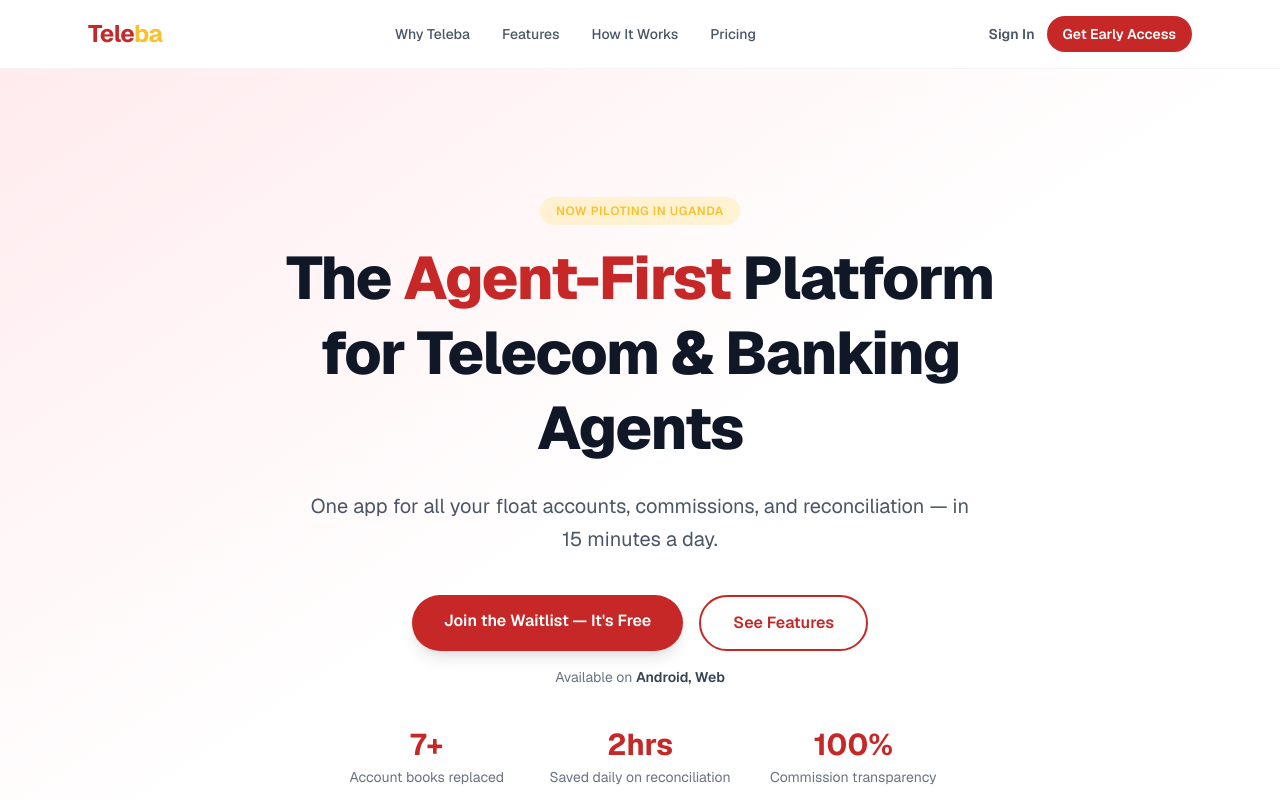
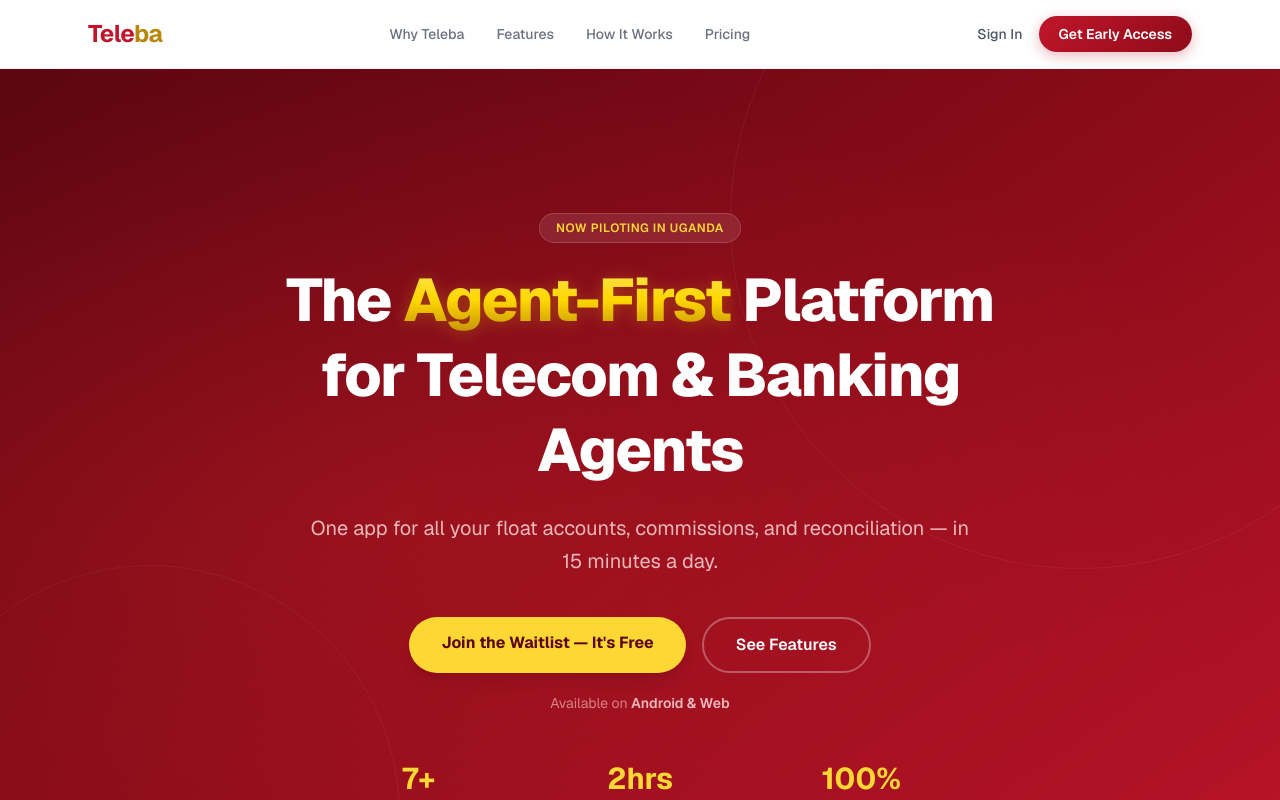
Before and after one commit to Ntsinga/Teleba-Landing-Page, a Next.js app: page / in a window 1280 px wide. Shown: the top 800 px of the page. Built offline with nearby package versions, Linux system fonts and the light colour scheme; no server answers.

Commit message:
Refactor styles and enhance UI components for consistency and improved aesthetics

```diff
--- a/app/components/WaitlistForm.tsx
+++ b/app/components/WaitlistForm.tsx
@@ -67,7 +67,7 @@
       <button
         type="submit"
         disabled={state === "loading"}
-        className="rounded-full bg-brand-gold px-6 py-3 text-sm font-bold text-gray-900 hover:bg-brand-gold-dark transition-colors shadow-lg disabled:opacity-60 whitespace-nowrap"
+        className="rounded-full bg-brand-gold px-6 py-3 text-sm font-bold text-brand-red-deep hover:bg-brand-gold-dark transition-all shadow-lg hover:shadow-xl hover:-translate-y-0.5 disabled:opacity-60 whitespace-nowrap"
       >
         {state === "loading" ? "Joining…" : "Join the Waitlist"}
       </button>
--- a/app/globals.css
+++ b/app/globals.css
@@ -3,16 +3,20 @@
 :root {
   --background: #ffffff;
   --foreground: #1a1a1a;
-  --brand-red: #c62828;
+  --brand-red: #c0152a;
+  --brand-red-dark: #8e0c1a;
+  --brand-red-deep: #5b0611;
   --brand-red-light: #ffebee;
   --brand-gold: #fdd835;
-  --brand-gold-dark: #fbc02d;
+  --brand-gold-dark: #b8860b;
 }
 
 @theme inline {
   --color-background: var(--background);
   --color-foreground: var(--foreground);
   --color-brand-red: var(--brand-red);
+  --color-brand-red-dark: var(--brand-red-dark);
+  --color-brand-red-deep: var(--brand-red-deep);
   --color-brand-red-light: var(--brand-red-light);
   --color-brand-gold: var(--brand-gold);
   --color-brand-gold-dark: var(--brand-gold-dark);
@@ -29,3 +33,76 @@
 html {
   scroll-behavior: smooth;
 }
+
+/* Hero decorative rings — matches web app sidebar/auth aesthetic */
+.hero-ring {
+  position: absolute;
+  border-radius: 50%;
+  border: 1px solid rgba(255, 255, 255, 0.06);
+  pointer-events: none;
+}
+
+/* Gradient text for the brand title — mirrors TELEBA auth panel */
+.brand-text-gradient {
+  background: linear-gradient(180deg, #ffe566 0%, #ffd700 50%, #b8860b 100%);
+  -webkit-background-clip: text;
+  -webkit-text-fill-color: transparent;
+  background-clip: text;
+  filter: drop-shadow(0 2px 8px rgba(255, 215, 0, 0.25));
+}
+
+/* Primary button gradient — matches app's primary button */
+.btn-primary-gradient {
+  background: linear-gradient(135deg, #c0152a 0%, #8e0c1a 100%);
+  box-shadow: 0 4px 14px rgba(192, 21, 42, 0.3);
+  transition: all 0.2s ease;
+}
+.btn-primary-gradient:hover {
+  background: linear-gradient(135deg, #9a0e1f 0%, #6b0714 100%);
+  box-shadow: 0 6px 20px rgba(192, 21, 42, 0.4);
+  transform: translateY(-1px);
+}
+
+/* Gold accent card — matches app's featured gold card style */
+.gold-accent-card {
+  background: linear-gradient(
+    135deg,
+    rgba(253, 216, 53, 0.08) 0%,
+    rgba(255, 255, 255, 1) 100%
+  );
+  border: 2px solid var(--brand-gold);
+  box-shadow: 0 4px 16px rgba(245, 158, 11, 0.1);
+}
+
+/* Subtle card hover effect */
+.card-hover {
+  transition: all 0.2s ease;
+}
+.card-hover:hover {
+  box-shadow: 0 8px 24px rgba(0, 0, 0, 0.08);
+  transform: translateY(-2px);
+}
+
+/* CTA section gradient — matches app's sidebar gradient */
+.cta-gradient {
+  background: linear-gradient(170deg, #c0152a 0%, #8e0c1a 55%, #5b0611 100%);
+  position: relative;
+  overflow: hidden;
+}
+.cta-gradient::before {
+  content: "";
+  position: absolute;
+  inset: 0;
+  background: radial-gradient(
+    ellipse at 30% 50%,
+    rgba(255, 50, 50, 0.15),
+    transparent 70%
+  );
+  pointer-events: none;
+}
+
+/* Step number circle with gradient */
+.step-circle {
+  background: linear-gradient(135deg, #c0152a 0%, #8e0c1a 100%);
+  box-shadow: 0 4px 12px rgba(192, 21, 42, 0.25);
+}
--- a/app/page.tsx
+++ b/app/page.tsx
@@ -64,7 +64,7 @@
               <span className="text-brand-red">Tele</span>
               <span className="text-brand-gold-dark">ba</span>
             </span>
-            <div className="hidden md:flex items-center gap-8 text-sm font-medium text-gray-600">
+            <div className="hidden md:flex items-center gap-8 text-sm font-medium text-gray-500">
               <a
                 href="#problems"
                 className="hover:text-brand-red transition-colors"
@@ -90,16 +90,16 @@
                 Pricing
               </a>
             </div>
-            <div className="flex items-center gap-3">
+            <div className="flex items-center gap-4">
               <a
                 href="https://app.teleba.io/(auth)/sign-in"
-                className="text-sm font-semibold text-gray-600 hover:text-brand-red transition-colors"
+                className="hidden sm:inline text-sm font-medium text-gray-600 hover:text-brand-red transition-colors"
               >
                 Sign In
               </a>
               <a
                 href="#cta"
-                className="rounded-full bg-brand-red px-4 py-2 text-sm font-semibold text-white hover:bg-red-900 transition-colors"
+                className="btn-primary-gradient rounded-full px-5 py-2 text-sm font-semibold text-white"
               >
                 Get Early Access
               </a>
@@ -108,53 +108,61 @@
         </nav>
 
         {/* Hero */}
-        <section className="relative overflow-hidden bg-gradient-to-br from-brand-red-light via-white to-white">
-          <div className="max-w-6xl mx-auto px-6 py-24 md:py-32 flex flex-col items-center text-center">
-            <span className="inline-block mb-4 rounded-full bg-brand-gold/20 px-4 py-1.5 text-xs font-semibold uppercase tracking-wider text-brand-gold-dark">
+        <section className="relative overflow-hidden bg-gradient-to-br from-brand-red-deep via-brand-red-dark to-brand-red">
+          {/* Decorative rings */}
+          <div className="hero-ring" style={{ width: 700, height: 700, top: -200, right: -150 }} />
+          <div className="hero-ring" style={{ width: 500, height: 500, bottom: -100, left: -100 }} />
+          <div className="absolute inset-0 bg-[radial-gradient(ellipse_at_30%_50%,rgba(255,50,50,0.18),transparent_70%)] pointer-events-none" />
+
+          <div className="relative max-w-6xl mx-auto px-6 py-24 md:py-36 flex flex-col items-center text-center">
+            <span className="inline-block mb-5 rounded-full bg-white/10 backdrop-blur-sm border border-white/15 px-4 py-1.5 text-xs font-semibold uppercase tracking-wider text-brand-gold">
               Now piloting in Uganda
             </span>
-            <h1 className="max-w-3xl text-4xl md:text-6xl font-extrabold leading-tight tracking-tight text-gray-900">
-              The <span className="text-brand-red">Agent-First</span> Platform
-              for Telecom &amp; Banking Agents
+            <h1 className="max-w-3xl text-4xl md:text-6xl font-extrabold leading-tight tracking-tight text-white">
+              The{" "}
+              <span className="brand-text-gradient">Agent-First</span>{" "}
+              Platform for Telecom &amp; Banking Agents
             </h1>
-            <p className="mt-6 max-w-2xl text-lg md:text-xl leading-relaxed text-gray-600">
+            <p className="mt-6 max-w-2xl text-lg md:text-xl leading-relaxed text-red-100/80">
               One app for all your float accounts, commissions, and
               reconciliation — in 15 minutes a day.
             </p>
             <div className="mt-10 flex flex-col sm:flex-row gap-4">
               <a
                 href="#cta"
-                className="rounded-full bg-brand-red px-8 py-3.5 text-base font-semibold text-white shadow-lg hover:bg-red-900 transition-colors"
+                className="rounded-full bg-brand-gold px-8 py-3.5 text-base font-bold text-brand-red-deep shadow-lg hover:bg-brand-gold-dark transition-all hover:shadow-xl hover:-translate-y-0.5"
               >
                 Join the Waitlist — It&apos;s Free
               </a>
               <a
                 href="#features"
-                className="rounded-full border-2 border-brand-red px-8 py-3.5 text-base font-semibold text-brand-red hover:bg-brand-red-light transition-colors"
+                className="rounded-full border-2 border-white/30 px-8 py-3.5 text-base font-semibold text-white hover:bg-white/10 transition-colors"
               >
                 See Features
               </a>
             </div>
-            <p className="mt-4 text-sm text-gray-500">
+            <p className="mt-5 text-sm text-red-200/60">
               Available on{" "}
-              <span className="font-semibold text-gray-700">Android, Web</span>
+              <span className="font-semibold text-red-100/80">
+                Android &amp; Web
+              </span>
             </p>
-            <div className="mt-10 grid grid-cols-1 sm:grid-cols-3 gap-6 sm:gap-8 text-center">
+            <div className="mt-12 grid grid-cols-1 sm:grid-cols-3 gap-6 sm:gap-10 text-center">
               <div>
-                <p className="text-3xl font-bold text-brand-red">7+</p>
-                <p className="text-sm text-gray-500 mt-1">
+                <p className="text-3xl font-bold text-brand-gold">7+</p>
+                <p className="text-sm text-red-200/60 mt-1">
                   Account books replaced
                 </p>
               </div>
               <div>
-                <p className="text-3xl font-bold text-brand-red">2hrs</p>
-                <p className="text-sm text-gray-500 mt-1">
+                <p className="text-3xl font-bold text-brand-gold">2hrs</p>
+                <p className="text-sm text-red-200/60 mt-1">
                   Saved daily on reconciliation
                 </p>
               </div>
               <div>
-                <p className="text-3xl font-bold text-brand-red">100%</p>
-                <p className="text-sm text-gray-500 mt-1">
+                <p className="text-3xl font-bold text-brand-gold">100%</p>
+                <p className="text-sm text-red-200/60 mt-1">
                   Commission transparency
                 </p>
               </div>
@@ -212,7 +220,7 @@
               ].map((problem) => (
                 <div
                   key={problem.title}
-                  className="rounded-2xl bg-white p-8 shadow-sm border border-gray-100 hover:shadow-md transition-shadow"
+                  className="card-hover rounded-2xl bg-white p-8 shadow-sm border border-gray-200/60"
                 >
                   <span className="text-3xl">{problem.icon}</span>
                   <h3 className="mt-4 text-lg font-bold text-gray-900">
@@ -274,7 +282,7 @@
               ].map((feature) => (
                 <div
                   key={feature.title}
-                  className="flex gap-5 rounded-2xl border border-gray-100 p-6 hover:border-brand-red/20 transition-colors"
+                  className="card-hover flex gap-5 rounded-2xl border border-gray-200/60 bg-white p-6 shadow-sm"
                 >
                   <span className="text-2xl mt-1 shrink-0">{feature.icon}</span>
                   <div>
@@ -324,7 +332,7 @@
                 },
               ].map((item) => (
                 <div key={item.step} className="text-center">
-                  <div className="inline-flex h-14 w-14 items-center justify-center rounded-full bg-brand-red text-white text-xl font-bold">
+                  <div className="step-circle inline-flex h-14 w-14 items-center justify-center rounded-full text-white text-xl font-bold">
                     {item.step}
                   </div>
                   <h3 className="mt-5 text-xl font-bold text-gray-900">
@@ -381,7 +389,7 @@
               Teleba is completely free during our launch phase. Full features,
               no hidden costs, no credit card required.
             </p>
-            <div className="mt-12 rounded-2xl border-2 border-brand-gold bg-white p-6 sm:p-10 shadow-md hover:shadow-lg transition-shadow max-w-md mx-auto">
+            <div className="mt-12 gold-accent-card rounded-2xl p-6 sm:p-10 max-w-md mx-auto">
               <span className="inline-block rounded-full bg-brand-gold/20 px-4 py-1 text-sm font-semibold text-brand-gold-dark">
                 Free through Q2 2026
               </span>
@@ -409,7 +417,7 @@
               </ul>
               <a
                 href="#cta"
-                className="mt-8 block rounded-full bg-brand-red px-8 py-3.5 text-base font-semibold text-white hover:bg-red-900 transition-colors"
+                className="btn-primary-gradient mt-8 block rounded-full px-8 py-3.5 text-base font-semibold text-white"
               >
                 Get Early Access
               </a>
@@ -418,7 +426,7 @@
         </section>
 
         {/* CTA */}
-        <section id="cta" className="scroll-mt-20 bg-brand-red py-20 md:py-28">
+        <section id="cta" className="cta-gradient scroll-mt-20 py-20 md:py-28">
           <div className="max-w-4xl mx-auto px-6 text-center">
             <h2 className="text-3xl md:text-4xl font-bold text-white">
               Ready to Take Control of Your Business?
@@ -492,7 +500,7 @@
               ].map((item) => (
                 <div
                   key={item.q}
-                  className="rounded-2xl bg-white border border-gray-100 p-6 shadow-sm"
+                  className="card-hover rounded-2xl bg-white border border-gray-200/60 p-6 shadow-sm"
                 >
                   <h3 className="text-base font-bold text-gray-900">
                     {item.q}
@@ -505,12 +513,12 @@
         </section>
 
         {/* Footer */}
-        <footer className="bg-gray-900 py-12">
+        <footer className="bg-gradient-to-b from-gray-900 to-gray-950 py-12">
           <div className="max-w-6xl mx-auto px-6">
             <div className="flex flex-col md:flex-row items-center justify-between gap-6">
               <span className="text-xl font-bold">
                 <span className="text-brand-red">Tele</span>
-                <span className="text-brand-gold">ba</span>
+                <span className="brand-text-gradient">ba</span>
               </span>
               <p className="text-gray-400 text-sm">
                 Telecom &amp; Banking Agent Application — Made for Uganda&apos;s
```
